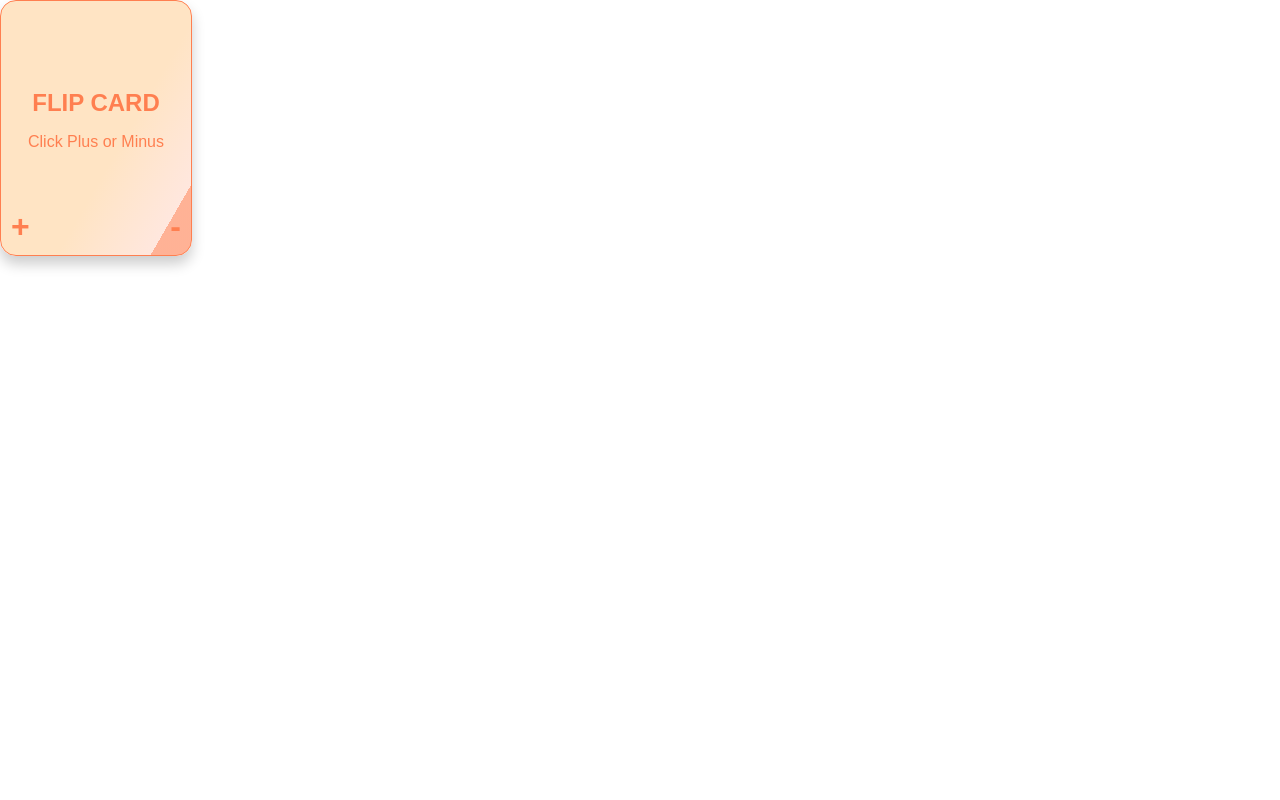
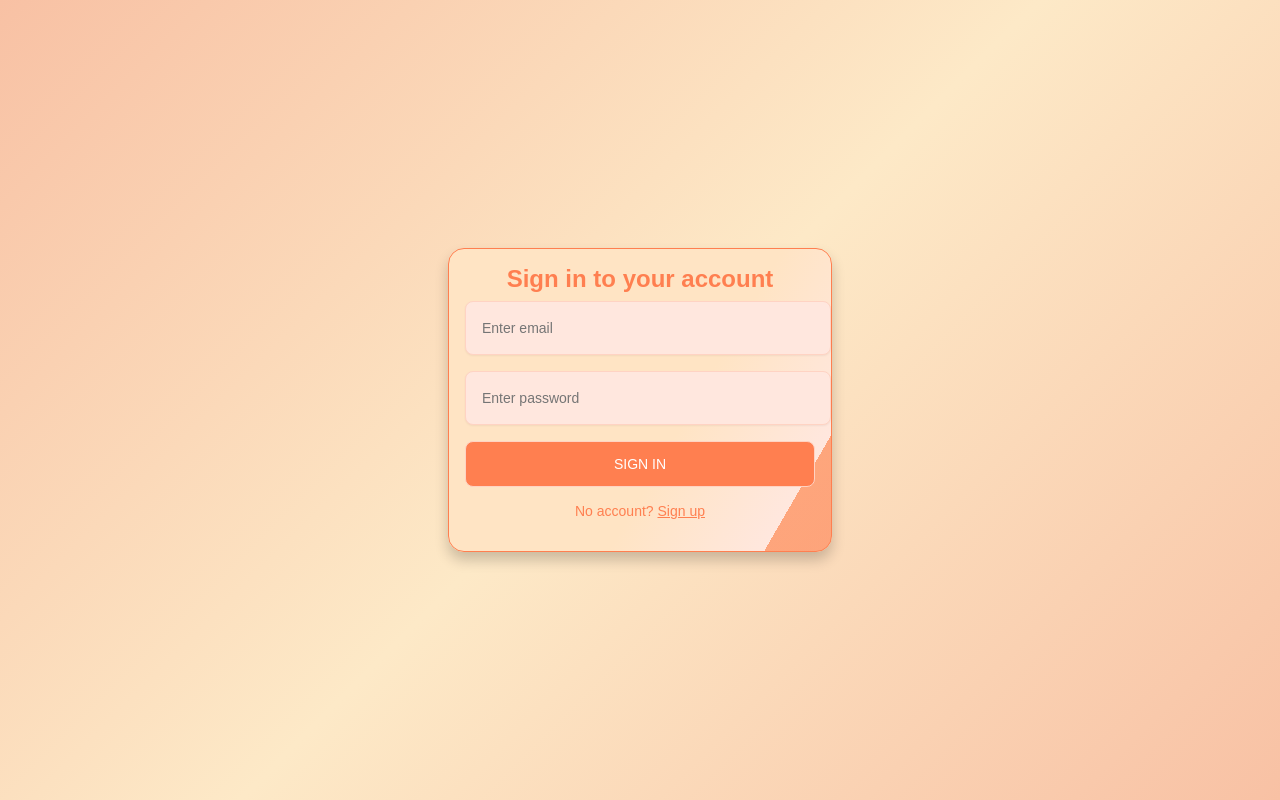
Before and after one commit to ystuler/front, a Vue app: page / in a window 1280 px wide. Built offline with nearby package versions, Linux system fonts and the light colour scheme.

Commit message:
feat: add form

```diff
--- a/src/components/CardComponent.vue
+++ b/src/components/CardComponent.vue
@@ -1,8 +1,9 @@
 <script setup>
-import { ref } from 'vue';
+import {ref} from 'vue';
 
 const isFlipped = ref(false);
-
+const answer = 'answer'
+const question = 'question'
 const flipCard = () => {
   isFlipped.value = !isFlipped.value;
 };
@@ -12,14 +13,14 @@ const flipCard = () => {
   <div class="flip-card">
     <div :class="['flip-card-inner', { flipped: isFlipped }]">
       <div class="flip-card-front">
-        <p class="title">FLIP CARD</p>
-        <p>Click Plus or Minus</p>
+        <p class="title">Вопрос</p>
+        <p>{{question}}</p>
         <div @click="flipCard" class="corner plus">+</div>
         <div @click="flipCard" class="corner minus">-</div>
       </div>
-      <div class="flip-card-back" >
-        <p class="title">BACK</p>
-        <p>Click Plus or Minus</p>
+      <div class="flip-card-back">
+        <p class="title">Ответ</p>
+        <p>{{answer}}</p>
 
       </div>
     </div>
--- /dev/null
+++ b/src/components/FormComponent.vue
@@ -0,0 +1,139 @@
+<script setup>
+
+</script>
+
+<template>
+  <div class="form-container">
+    <form class="form">
+      <p class="form-title">Sign in to your account</p>
+      <div class="input-container">
+        <input placeholder="Enter email" type="email">
+      </div>
+      <div class="input-container">
+        <input placeholder="Enter password" type="password">
+      </div>
+      <button class="submit" type="submit">
+        Sign in
+      </button>
+      <p class="signup-link">
+        No account?
+        <a href="">Sign up</a>
+      </p>
+    </form>
+  </div>
+</template>
+
+<style scoped>
+.form-container {
+  display: flex;
+  justify-content: center;
+  align-items: center;
+  height: 100vh;
+}
+
+.form {
+  background: linear-gradient(
+      120deg,
+      bisque 60%,
+      rgb(255, 231, 222) 88%,
+      rgb(255, 211, 195) 40%,
+      rgba(255, 127, 80, 0.603) 48%
+  );
+  display: block;
+  padding: 1rem;
+  max-width: 350px;
+  border-radius: 1rem;
+  box-shadow: 0 8px 14px 0 rgba(0, 0, 0, 0.2);
+  border: 1px solid coral;
+}
+
+.form-title {
+  font-size: 1.5em;
+  line-height: 1.75rem;
+  font-weight: 900;
+  text-align: center;
+  color: coral;
+  margin: 0;
+}
+
+.input-container {
+  position: relative;
+}
+
+.input-container input, .form button {
+  outline: none;
+  border: 1px solid rgb(255, 211, 195);
+  margin: 8px 0;
+}
+
+.input-container input {
+  background-color: rgb(255, 231, 222);
+  padding: 1rem;
+  padding-right: 3rem;
+  font-size: 0.875rem;
+  line-height: 1.25rem;
+  width: 300px;
+  border-radius: 0.5rem;
+  box-shadow: 0 1px 2px 0 rgba(0, 0, 0, 0.05);
+}
+
+.input-container span {
+  display: grid;
+  position: absolute;
+  top: 0;
+  bottom: 0;
+  right: 0;
+  padding-left: 1rem;
+  padding-right: 1rem;
+  place-content: center;
+}
+
+.input-container span svg {
+  color: coral;
+  width: 1rem;
+  height: 1rem;
+}
+.submit {
+  display: block;
+  padding-top: 0.75rem;
+  padding-bottom: 0.75rem;
+  padding-left: 1.25rem;
+  padding-right: 1.25rem;
+  background-color: coral;
+  color: #ffffff;
+  font-size: 0.875rem;
+  line-height: 1.25rem;
+  font-weight: 500;
+  width: 100%;
+  border-radius: 0.5rem;
+  text-transform: uppercase;
+  border: none;
+  cursor: pointer;
+  transition: background-color 0.3s ease, transform 0.1s ease;
+}
+
+.submit:hover {
+  background-color: #ed5c27;
+}
+
+.submit:active {
+  transform: scale(0.95);
+}
+
+
+.signup-link {
+  color: rgb(255, 127, 80);
+  font-size: 0.875rem;
+  line-height: 1.25rem;
+  text-align: center;
+}
+
+.signup-link a {
+  text-decoration: underline;
+  color: coral;
+}
+
+.signup-link a:hover {
+  color: darkorange;
+}
+</style>
--- a/src/components/HelloWorld.vue
+++ b/src/components/HelloWorld.vue
@@ -1,9 +1,10 @@
 <script setup>
 import CardComponent from "./CardComponent.vue";
+import FormComponent from "./FormComponent.vue";
 </script>
 
 <template>
-  <card-component></card-component>
+  <FormComponent></FormComponent>
 </template>
 
 <style scoped>
--- a/src/style.css
+++ b/src/style.css
@@ -3,4 +3,6 @@ body {
   padding: 0;
   height: 100vh;
   width: 100vw;
+  background: linear-gradient(135deg, #f8c1a4 0%, #fde9c7 50%, #f8c1a4 100%);
+  font-family: Arial, sans-serif;
 }
```
Lines whose indentation alone changed are shown as unchanged.
